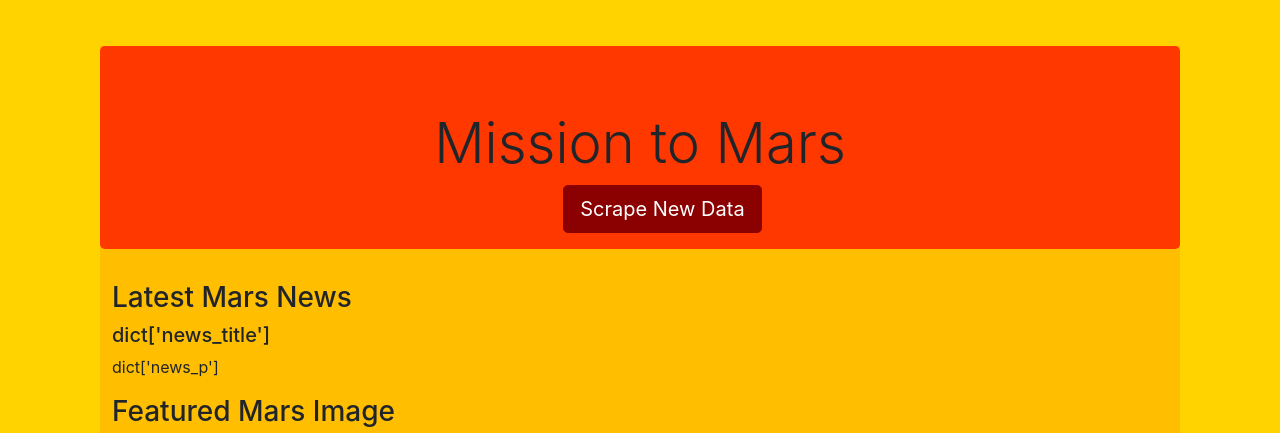
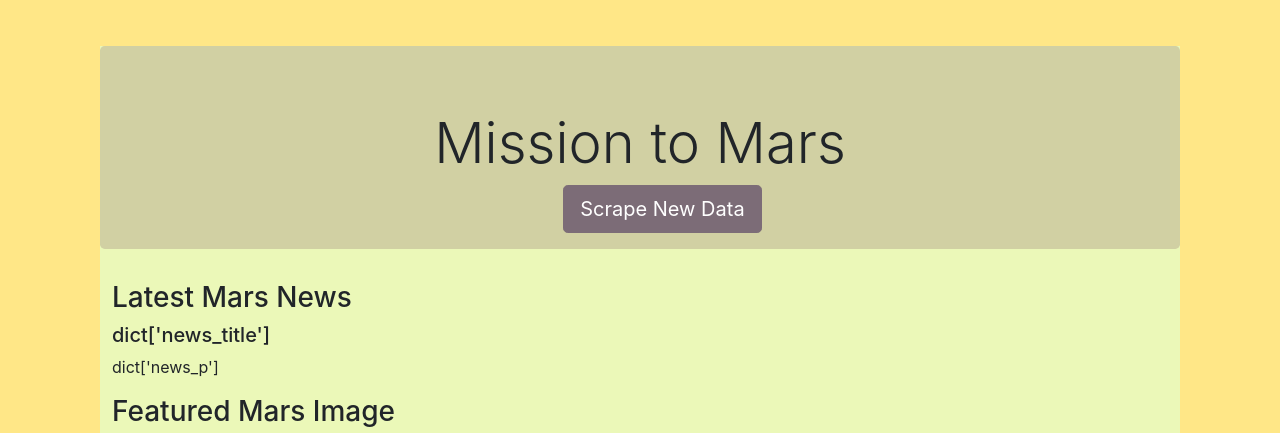
Before and after one commit to camiloibanez/Mars-Data-Scraping, a Flask app: template Mission_to_Mars/templates/index.html in a window 1280 px wide. Shown: the top 433 px of the page. Run offline with Flask 2, Linux system fonts and the light colour scheme; the template is opened without the code that fills it, so the values that code supplies are empty; some libraries are stand-ins or nearby versions.

Commit message:
new colors

```diff
--- a/Mission_to_Mars/static/css/style.css
+++ b/Mission_to_Mars/static/css/style.css
@@ -10,21 +10,21 @@
 
 .block1 {
     padding: 46px 100px 36px 100px;
-    background-color: #FFD300;
+    background-color: #FFE787;
 }
 
 .jumbotron {
-    background-color: #FF3800 !important;
+    background-color: #D1D0A3 !important;
 }
 
 .btn1 {
-    background-color: #8B0000 !important;
-    border-color: #8B0000 !important;
+    background-color: #7C6C77 !important;
+    border-color: #7C6C77 !important;
 }
 
 .block2 {
     padding-bottom: 6px;
-    background-color: #FFBF00;
+    background-color: #EBF8B8;
 }
 
 .heading {
@@ -35,7 +35,7 @@
     padding-top: 40px;
     padding-bottom: 46px;
     border-radius: 5px;
-    background-color: #C46210;
+    background-color: #AAA694;
 }
 
 .updated {
@@ -146,7 +146,7 @@
 }
 
 .weather_block {
-    background-color: #FFEF00;
+    background-color: #D1D0A3;
     opacity: 0.75;
     margin: 20px;
     border-style: solid;
```
